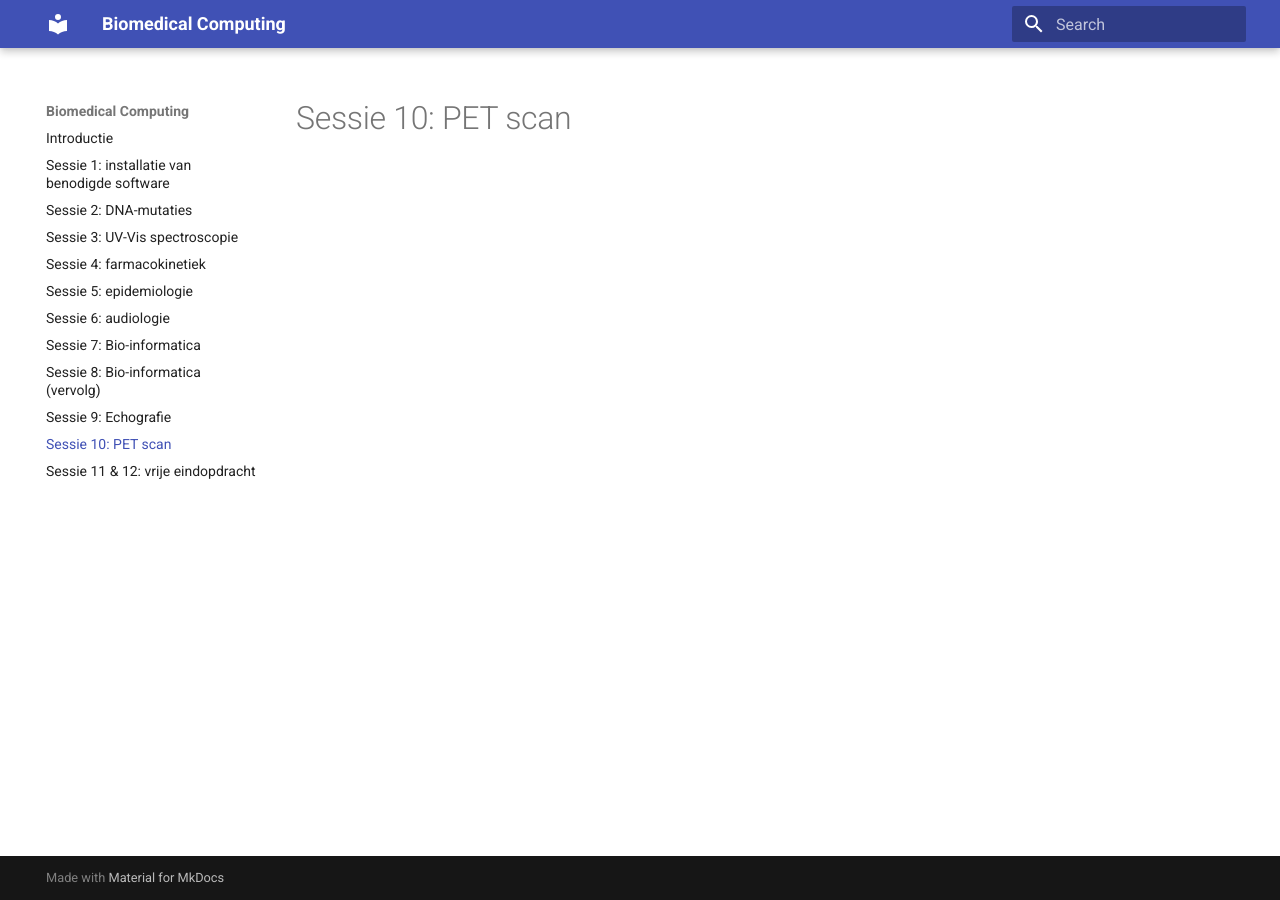
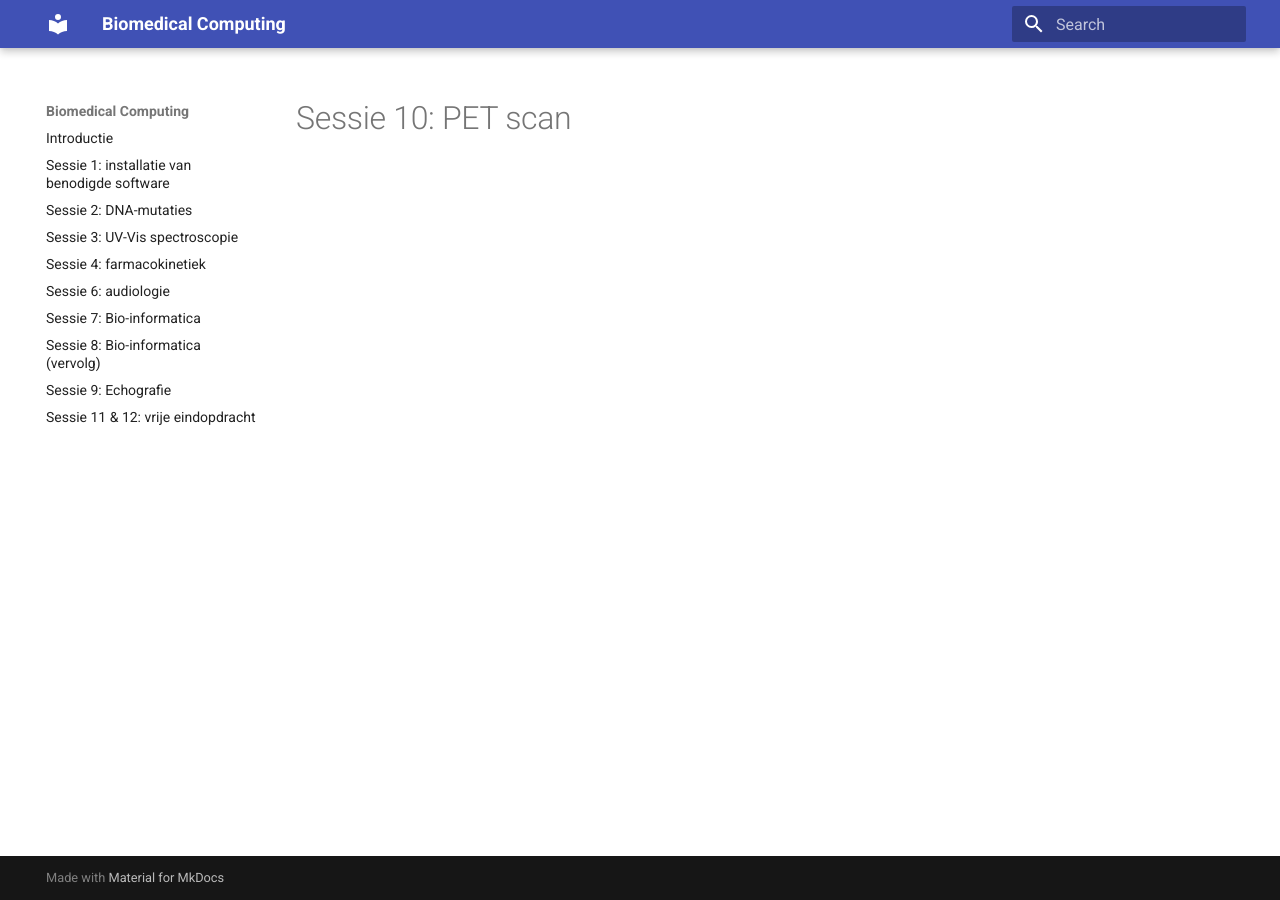
Before and after one commit to NatuurkundePracticumAmsterdam/biomedicalcomputing, an MkDocs documentation site: the page built from docs/pet-scan.md, in a window 1280 px wide. Built offline with MkDocs 1.6.1 and Material for MkDocs 9.7.7, drawn with Linux system fonts in a browser that asks for light colours.

Commit message:
Publiceren zonder sessie 5 en sessie 10

```diff
--- a/mkdocs.yml
+++ b/mkdocs.yml
@@ -60,12 +60,10 @@ nav:
   - dna-mutaties.md
   - uv-vis-spectroscopie.md
   - farmacokinetiek.md
-  - epidemiologie.md
   - audiologie.md
   - bio-informatica.md
   - bio-informatica-vervolg.md
   - echografie.md
-  - pet-scan.md
   - eindopdracht.md
 
 extra:
```
